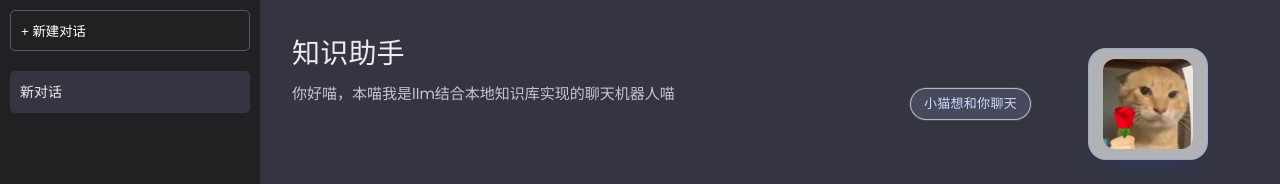
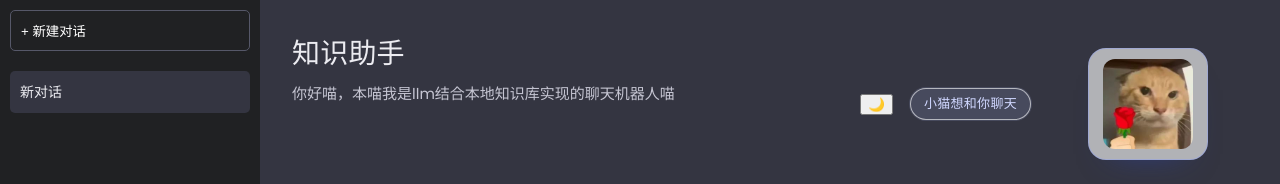
Before and after one commit to Piaoxuemoli/Knowledge, a React (Vite) app: page / in a window 1280 px wide. Shown: the top 184 px of the page. Built offline with nearby package versions, Linux system fonts and the light colour scheme.

Commit message:
feat：新增了全局主题切换支持

```diff
--- a/src/App.tsx
+++ b/src/App.tsx
@@ -1,4 +1,4 @@
-import { useMemo, useRef, useState } from "react";
+import React, { useMemo, useRef, useState } from "react";
 import type { FormEvent } from "react";
 import "./App.css";
 import { Virtuoso, type VirtuosoHandle } from "react-virtuoso";
@@ -21,6 +21,8 @@ interface Heart {
   x: number;
   y: number;
 }
+
+
 
 const stageLabelMap: Record<PipelineStage, string> = {
   idle: "小猫想和你聊天",
@@ -59,6 +61,12 @@ const normalizeWhitespace = (value: string) =>
   value.replace(/\s+/g, " ").trim();
 const createMessageId = () => crypto.randomUUID();
 
+const MyTheme = React.createContext({} as ThemeOptions); // 全局主题设置
+interface ThemeOptions{
+  theme: string;
+  setTheme: (theme: string) => void;
+} // 主题选项接口
+
 function App() {
   const {
     sessions,
@@ -78,7 +86,12 @@ function App() {
   const [hearts, setHearts] = useState<Heart[]>([]); // 小心心控制
   const [showEaster, setShowEaster] = useState(false); // 丘比龙
   const [multiTurnEnabled, setMultiTurnEnabled] = useState(false);  // 多轮对话开关
+  const [theme, setTheme] = useState("dark"); // 主题状态
   const virtuosoRef = useRef<VirtuosoHandle>(null); // 虚拟滚动引用
+
+  const toggleTheme = () => {
+    setTheme((prev) => (prev === "dark" ? "light" : "dark"));
+  };
 
   const spawnHeart = () => {
     const id = createMessageId();
@@ -262,8 +275,9 @@ function App() {
   const assistantMoodAsset = assistantMoodAssets[assistantMood];
 
   return (
-    <div className="app">
-      <aside className="sidebar">
+    <MyTheme value={{ theme, setTheme }}>
+      <div className="app" data-theme={theme}>
+        <aside className="sidebar">
         <button className="new-chat-btn" onClick={createNewSession}>
           + 新建对话
         </button>
@@ -323,6 +337,9 @@ function App() {
             </p>
           </div>
           <div className="chat-header-side">
+            <button className="theme-toggle-btn" onClick={toggleTheme} title="切换主题">
+              {theme === "dark" ? "🌙" : "☀️"}
+            </button>
             <span className={`status-badge status-${pipelineStage}`}>
               {stageLabelMap[pipelineStage]}
             </span>
@@ -404,7 +421,8 @@ function App() {
           </div>
         </form>
       </main>
-    </div>
+      </div>
+    </MyTheme>
   );
 }
 
```
